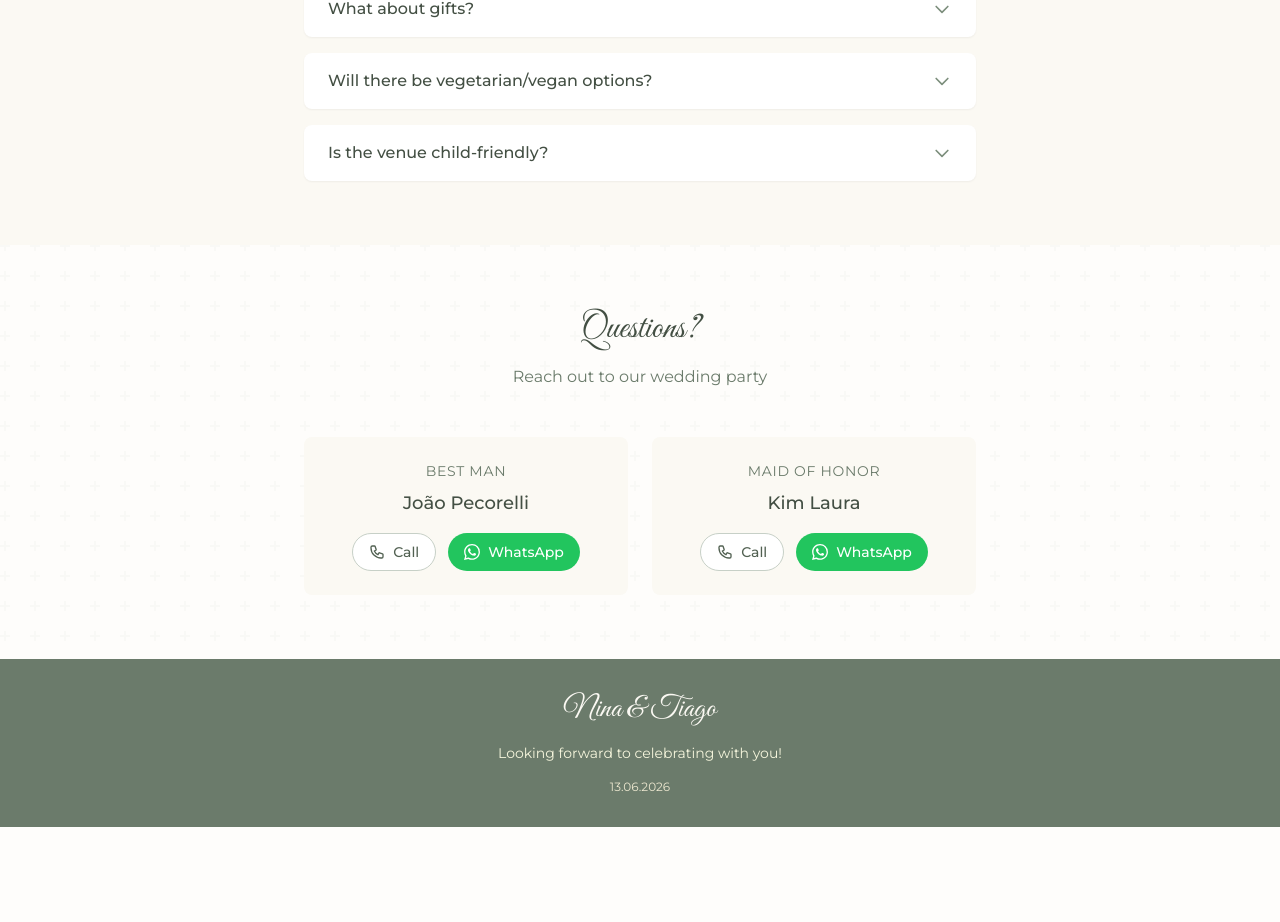
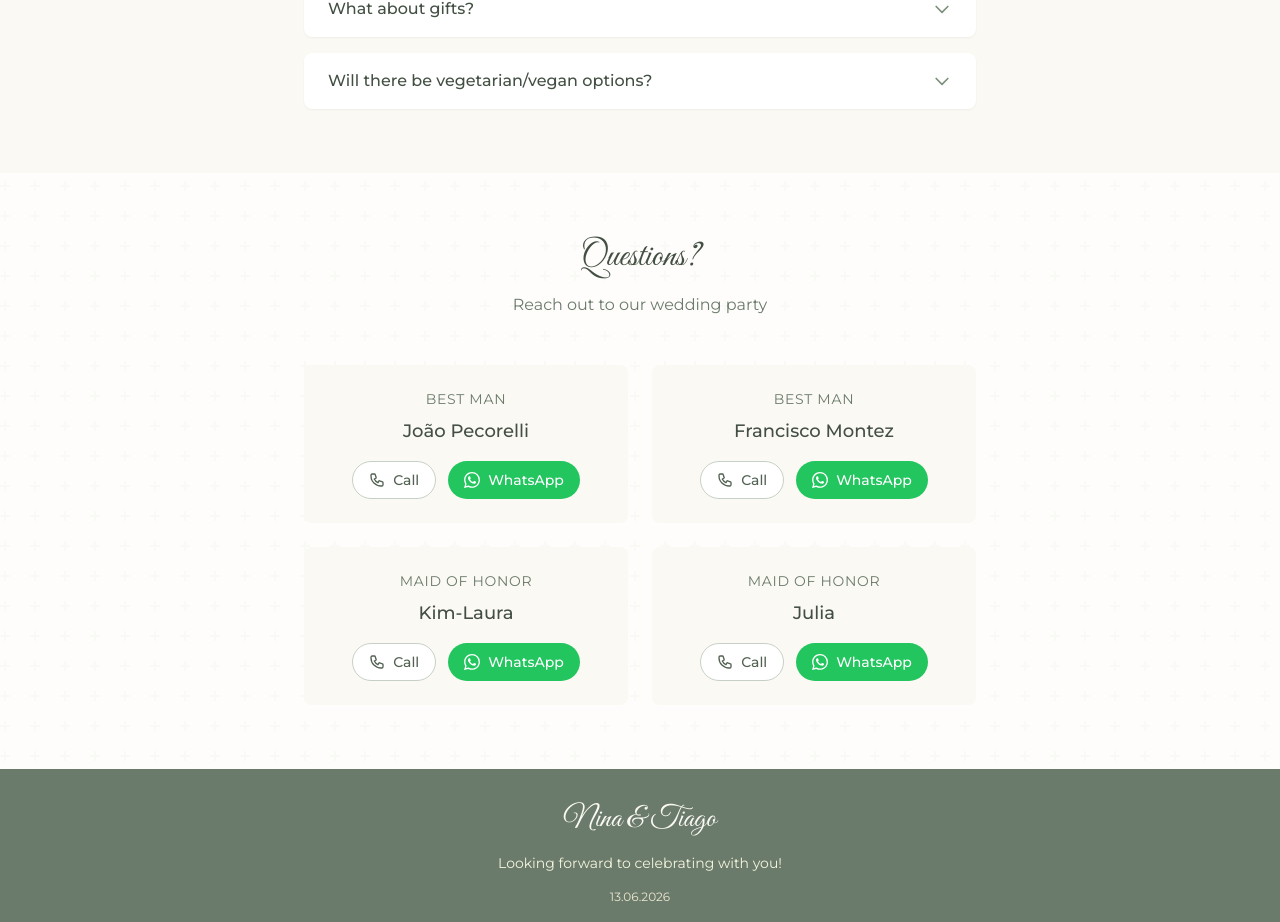
Before and after one commit to carvalho2707/wedding, a React (Vite) app: page / in a window 1280 px wide. Shown: the part 3839-4761 px from the top of the page. Before the commit the page ends 4666 px from the top, so only its background shows below. Built offline with nearby package versions, Linux system fonts and the light colour scheme; no server answers.

Commit message:
remove child-related FAQ and update contacts with additional roles

```diff
--- a/src/components/Contacts.tsx
+++ b/src/components/Contacts.tsx
@@ -14,9 +14,19 @@ const contacts: Contact[] = [
     phone: '+351 912 469 793',
   },
   {
+    role: 'bestMan',
+    name: 'Francisco Montez',
+    phone: '+351 913 072 520',
+  },
+  {
     role: 'bridesmaid',
-    name: 'Kim Laura',
+    name: 'Kim-Laura',
     phone: '+49 151 52321675',
+  },
+  {
+    role: 'bridesmaid',
+    name: 'Julia ',
+    phone: '+49 176 28538222',
   },
 ]
 
--- a/src/components/FAQ.tsx
+++ b/src/components/FAQ.tsx
@@ -11,7 +11,6 @@ export default function FAQ() {
     { q: t('faq.q3'), a: t('faq.a3') },
     { q: t('faq.q4'), a: t('faq.a4') },
     { q: t('faq.q5'), a: t('faq.a5') },
-    { q: t('faq.q6'), a: t('faq.a6') },
   ]
 
   return (
--- a/src/i18n/locales/de.json
+++ b/src/i18n/locales/de.json
@@ -83,9 +83,7 @@
     "q4": "Was ist mit Geschenken?",
     "a4": "Eure Anwesenheit ist das größte Geschenk! Wenn ihr etwas schenken möchtet, freuen wir uns über einen Beitrag zu unserer Hochzeitsreise.",
     "q5": "Gibt es vegetarische/vegane Optionen?",
-    "a5": "Ja! Bitte teile uns deine Ernährungsanforderungen im RSVP-Formular mit.",
-    "q6": "Ist der Veranstaltungsort kinderfreundlich?",
-    "a6": "Obwohl wir eure Kleinen lieben, ist diese Feier nur für Erwachsene. Wir hoffen auf euer Verständnis."
+    "a5": "Ja! Bitte teile uns deine Ernährungsanforderungen im RSVP-Formular mit."
   },
   "contacts": {
     "title": "Fragen?",
--- a/src/i18n/locales/en.json
+++ b/src/i18n/locales/en.json
@@ -83,9 +83,7 @@
     "q4": "What about gifts?",
     "a4": "Your presence is the greatest gift! If you wish to give something, a contribution to our honeymoon fund would be appreciated.",
     "q5": "Will there be vegetarian/vegan options?",
-    "a5": "Yes! Please let us know your dietary requirements in the RSVP form.",
-    "q6": "Is the venue child-friendly?",
-    "a6": "While we love your little ones, this celebration is adults-only. We hope you understand."
+    "a5": "Yes! Please let us know your dietary requirements in the RSVP form."
   },
   "contacts": {
     "title": "Questions?",
--- a/src/i18n/locales/es.json
+++ b/src/i18n/locales/es.json
@@ -83,9 +83,7 @@
     "q4": "¿Qué hay de los regalos?",
     "a4": "¡Tu presencia es el mejor regalo! Si deseas dar algo, apreciaríamos una contribución a nuestra luna de miel.",
     "q5": "¿Habrá opciones vegetarianas/veganas?",
-    "a5": "¡Sí! Por favor, indícanos tus requisitos dietéticos en el formulario RSVP.",
-    "q6": "¿El lugar es apto para niños?",
-    "a6": "Aunque adoramos a los pequeños, esta celebración es solo para adultos. Esperamos que lo comprendan."
+    "a5": "¡Sí! Por favor, indícanos tus requisitos dietéticos en el formulario RSVP."
   },
   "contacts": {
     "title": "¿Preguntas?",
--- a/src/i18n/locales/pt.json
+++ b/src/i18n/locales/pt.json
@@ -83,9 +83,7 @@
     "q4": "E quanto aos presentes?",
     "a4": "A tua presença é o melhor presente! Se quiseres dar algo, agradecemos uma contribuição para a nossa lua de mel.",
     "q5": "Haverá opções vegetarianas/veganas?",
-    "a5": "Sim! Por favor indica-nos os teus requisitos alimentares no formulário RSVP.",
-    "q6": "O local é adequado para crianças?",
-    "a6": "Embora adoremos os mais pequenos, esta celebração é apenas para adultos. Esperamos que compreendam."
+    "a5": "Sim! Por favor indica-nos os teus requisitos alimentares no formulário RSVP."
   },
   "contacts": {
     "title": "Dúvidas?",
```
